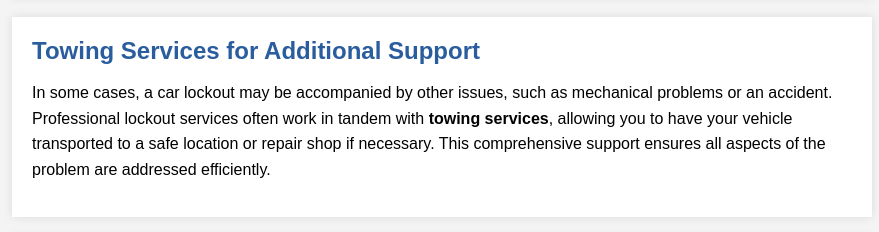
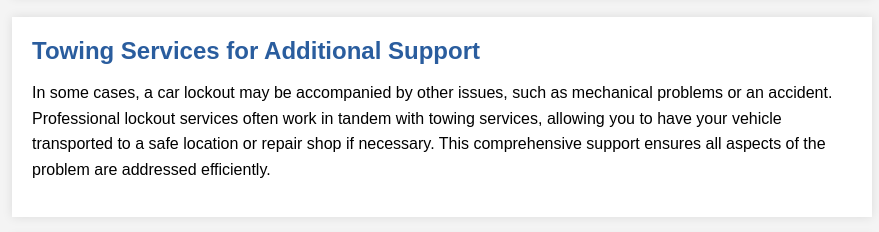
Before and after one commit to Robrt-Parker1/tualatin-towing1, a plain HTML site: page index.html in a window 1280 px wide. Shown: the part 2416-2648 px from the top of the page, without its empty margins (198-1077 px from the left). Drawn offline with Linux system fonts and the light colour scheme.

Commit message:
Update index.html

```diff
--- a/index.html
+++ b/index.html
@@ -162,7 +162,7 @@
 
         <div class="section">
             <h2>Towing Services for Additional Support</h2>
-            <p>In some cases, a car lockout may be accompanied by other issues, such as mechanical problems or an accident. Professional lockout services often work in tandem with <strong>towing services</strong>, allowing you to have your vehicle transported to a safe location or repair shop if necessary. This comprehensive support ensures all aspects of the problem are addressed efficiently.</p>
+            <p>In some cases, a car lockout may be accompanied by other issues, such as mechanical problems or an accident. Professional lockout services often work in tandem with towing services</strong>, allowing you to have your vehicle transported to a safe location or repair shop if necessary. This comprehensive support ensures all aspects of the problem are addressed efficiently.</p>
         </div>
 
         <div class="section">
```
